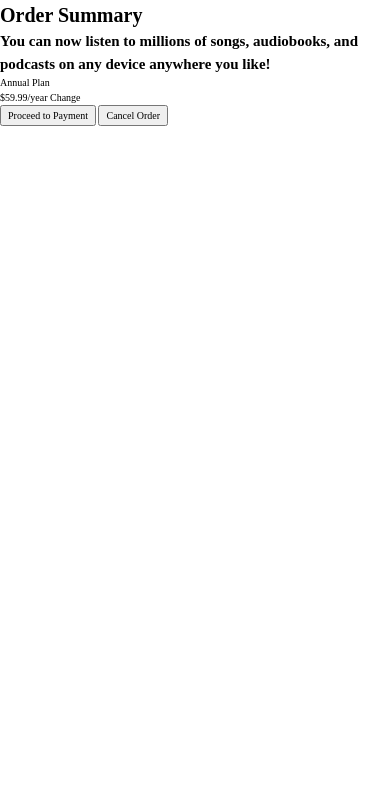
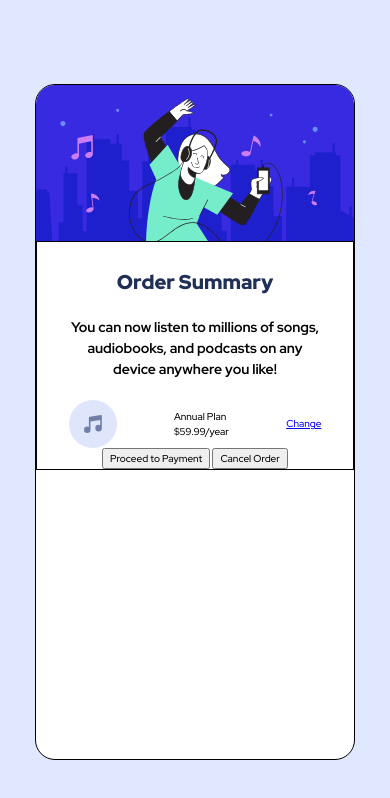
Before and after one commit to DaniDhax/fm-order-summary-component, a plain HTML site: page index.html in a window 390 px wide. Drawn offline with Linux system fonts and the light colour scheme.

Commit message:
Mobile 1

```diff
--- a/index.html
+++ b/index.html
@@ -1,43 +1,47 @@
 <!DOCTYPE html>
 <html lang="en">
   <head>
-  <meta charset="UTF-8">
-  <meta name="viewport" content="width=device-width, initial-scale=1.0"> <!-- displays site properly based on user's device -->
+    <meta charset="UTF-8" />
+    <meta name="viewport" content="width=device-width, initial-scale=1.0" />
+    <!-- displays site properly based on user's device -->
 
-  <link rel="icon" type="image/png" sizes="32x32" href="./images/favicon-32x32.png">
-  <link rel="stylesheet" href="normalize.css">
-  <link rel="stylesheet" href="style.css">
+    <link
+      rel="icon"
+      type="image/png"
+      sizes="32x32"
+      href="./images/favicon-32x32.png"
+    />
+    <link rel="stylesheet" href="normalize.css" />
+    <link rel="stylesheet" href="style.css" />
     <title>Frontend Mentor | Order summary card</title>
-
   </head>
   <body>
-  <main class="card"></main>
+    <main class="card">
       <div class="card-foto">
-
+        <img src="./images/illustration-hero.svg" alt="">
       </div>
 
-
-
-  <div class="card-text">
+      <div class="card-texto">
         <div class="description">
           <h1>Order Summary</h1>
-      <h2>You can now listen to millions of songs, audiobooks, and podcasts on any device anywhere you like!</h2>
+          <h2>
+            You can now listen to millions of songs, audiobooks, and podcasts on
+            any device anywhere you like!
+          </h2>
         </div>
         <div class="plan">
+          <img src="./images/icon-music.svg" alt="">
+          <div class="plan-container">
             <p class="plan-tipo">Annual Plan</p>
-      $59.99/year
-
-      Change
+            <p class="plan-precio">$59.99/year</p>
+          </div>
+          <a href="#">Change</a>
         </div>
         <div class="buttons">
           <button>Proceed to Payment</button>
           <button>Cancel Order</button>
         </div>
-
       </div>
-
-
-
-
+    </main>
   </body>
 </html>
--- a/style.css
+++ b/style.css
@@ -12,7 +12,7 @@
   --dark-blue: hsl(223, 47%, 23%);
 
   /* ? FONTS */
-  --ff-red-hat-display: "Outfit", sans-serif;
+  --ff-red-hat-display: "Red Hat Display", sans-serif;
 }
 
 
@@ -103,10 +103,73 @@ select {
 
 html {
   font-size: 62.5%;
-  font-family: var(--ff-outfit);
+  font-family: var(--ff-red-hat-display);
+}
+
+body {
+  background-color: var(--pale-blue);
+  max-width: 100vw;
+  max-height: 100vh;
+  display: flex;
+  align-items: center;
+  justify-content: center;
+
+}
+
+.card {
+  width: 80vw;
+  height: 80vh;
+  max-width: 320px;
+  min-width: 320px;
+  border: 1px solid black;
+  border-radius: 20px;
+  background-color: white;
+  display: flex;
+  flex-direction: column;
+  align-items: center;
+  overflow: hidden;
+}
+
+.card-foto {
+
+}
+
+.card-texto {
+  display: flex;
+  flex-direction: column;
+  justify-content: center;
+  align-items: center;
+  border: 1px solid black;
+}
+
+h1, h2 {
+  text-align: center;
+}
+
+h1 {
+  margin-top: 2.5rem;
+  color: var(--dark-blue);
+
+  font-weight: 900;
+}
+
+h2 {
+  margin: 2rem 3rem;
+  font-size: 1.4rem;
 }
 
 
+.plan {
+  width: 80%;
+  display: flex;
+  justify-content: space-between;
+  align-items: center;
+}
+
+.plan-container {
+  display: flex;
+  flex-direction: column;
+}
 
 @media (min-width: 600px) {
   main {
```
Lines whose indentation alone changed are shown as unchanged.
